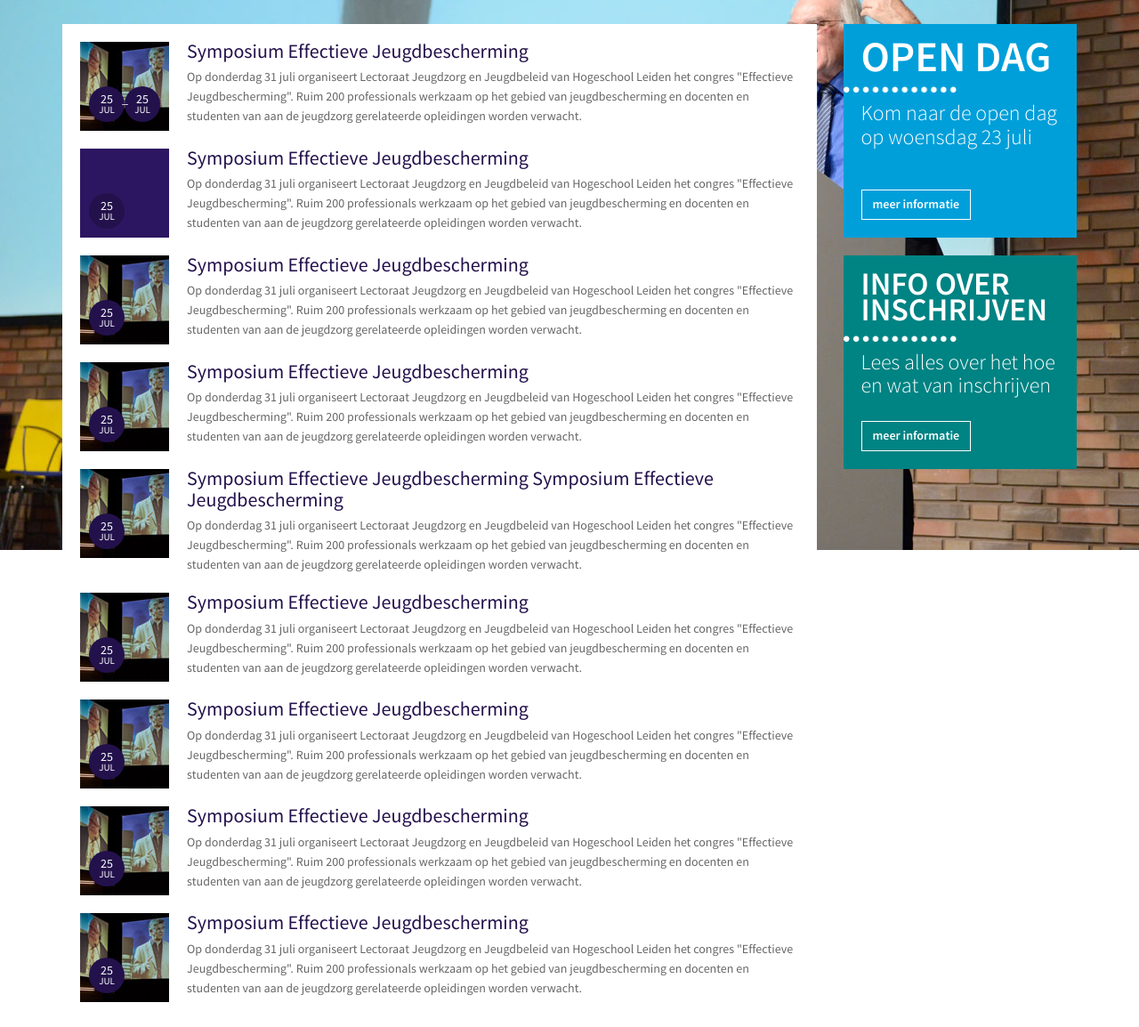
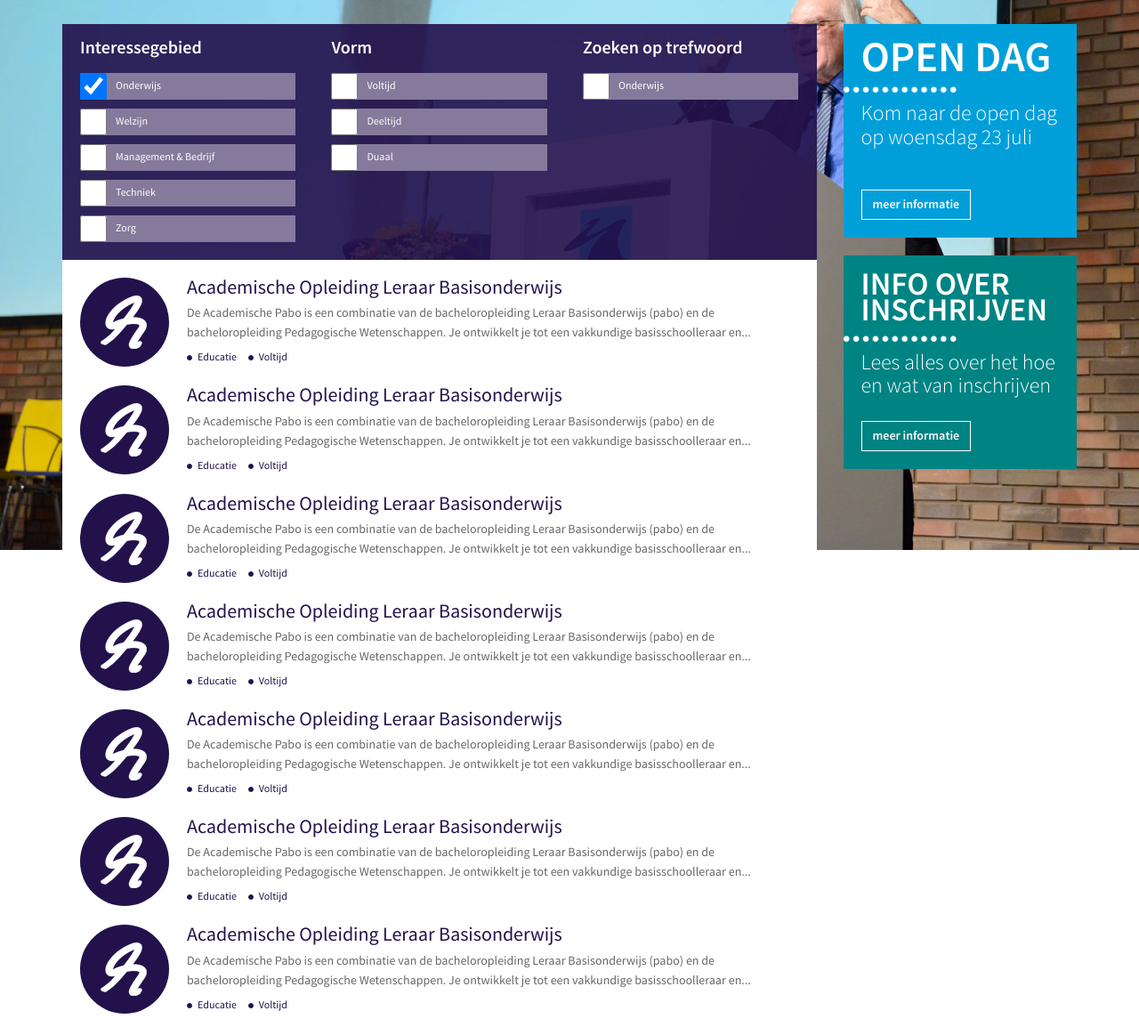
Before and after one commit to HogeschoolLeiden/website_static_html, a plain HTML site: page www/vindjestudie.html in a window 1280 px wide. Shown: the part 161-1315 px from the top of the page at 89% size. Drawn offline with nearby package versions, Linux system fonts and the light colour scheme.

Commit message:
Template vindjestudie (find your study): filter box

```diff
--- a/www/media/css/style.less
+++ b/www/media/css/style.less
@@ -745,6 +745,21 @@ body {
 
           }
 
+          .tags {
+            list-style-type:none;
+            padding:0;
+            margin:5px 0 0 0;
+            li {
+              display:inline;
+              padding-left:12px;
+              background:url("../img/li.png") 0px 5px no-repeat;
+              background-size:6px 6px;
+              font-size:0.857em;
+              color:@paars;
+              margin-right:10px;
+            }
+          }
+
         }
 
         .datum {
@@ -794,6 +809,24 @@ body {
           }
 
         }
+
+        &.study {
+          .media-object {
+            text-align:center;
+            display:flex;
+            .border-radius(50%);
+            background:@paars;
+
+            img {
+              width:auto;
+              height:auto;
+              margin:auto;
+              width:60px;
+              height:60px;
+            }
+          }
+        }
+
       }
 
       .more {
@@ -801,6 +834,80 @@ body {
       }
 
     }
+
+  /* ==========================================================================
+   STUDIEFILTER / vindjestudie
+   ========================================================================== */
+  .studiefilter {
+    background:rgba(35,17,76,0.9);
+
+    .col-md-4 {
+      padding-left:20px;
+      padding-right:20px;
+    }
+
+    h2 {
+      color:#fff;
+      font-size:1.429em;
+      .ss-sb;
+    }
+
+    ul {
+      margin:0 0 20px 0;
+      padding:0;
+      list-style-type:none;
+
+      li {
+        background:darken(@lichtpaars, 25%);
+        height:30px;
+        margin:0 0 10px 0;
+        -webkit-border-top-left-radius: 15px;
+        -webkit-border-bottom-left-radius: 15px;
+        -moz-border-radius-topleft: 15px;
+        -moz-border-radius-bottomleft: 15px;
+        border-top-left-radius: 15px;
+        border-bottom-left-radius: 15px;
+        position:relative;
+        padding-left:40px;
+
+        input {
+          width:30px;
+          height:30px;
+          .border-radius(50%);
+          background:@lichtpaars;
+          margin:0;
+          float:left;
+          position:absolute;
+          z-index:2;
+          left:0;
+          top:0;
+        }
+        label {
+          cursor:pointer;
+          font-size:0.857em;
+          .ss-r;
+          color:#fff;
+          display:block;
+          padding-top:4px;
+
+         &:before {
+           content:"";
+           display:inline-block;
+           width:30px;
+          height:30px;
+          .border-radius(50%);
+          background:@lichtpaars;
+          position:absolute;
+          left:0;
+          top:0;
+          z-index:1;
+         }
+        }
+      }
+    }
+
+  }
+
 
   /* ==========================================================================
    CONTENT / detail pagina
@@ -1703,6 +1810,18 @@ footer {
 
   }
 
+  .studiefilter {
+    .col-sm-6 {
+      width:50%;
+      float:left;
+    }
+    .col-sm-12 {
+      clear:both;
+    }
+
+
+  }
+
 }
 
 @media (max-width:765px) and (orientation:portrait) {
--- a/www/vindjestudie.html
+++ b/www/vindjestudie.html
@@ -325,122 +325,182 @@
 			<div class="row">
 
 				<section class="overzicht col-md-9">
-					<h1 class="hidden">Agenda</h1>
+					<h1 class="hidden">Vind je studie</h1>
+
+				 	<div class="studiefilter clearfix">
+				 		<div class="col-md-4 col-sm-6">
+				 			<h2>Interessegebied</h2>
+				 			<ul>
+				 				<li>
+				 					<input type="checkbox" checked value="onderwijs" name="interssegebied" id="interessegebied-onderwijs"/>
+				 					<label for="interessegebied-onderwijs">Onderwijs</label>
+				 				</li>
+				 				<li>
+				 					<input type="checkbox"  value="social-work-toegepaste-psychologie" name="interssegebied" id="interessegebied-welzijn"/>
+				 					<label for="interessegebied-welzijn">Welzijn</label>
+				 				</li>
+				 				<li>
+				 					<input type="checkbox"  value="management-bedrijf" name="interssegebied" id="interessegebied-management-bedrijf"/>
+				 					<label for="interessegebied-management-bedrijf">Management &amp; Bedrijf</label>
+				 				</li>
+				 				<li>
+				 					<input type="checkbox"  value="techniek" name="interssegebied" id="interessegebied-techniek"/>
+				 					<label for="interessegebied-techniek">Techniek</label>
+				 				</li><li>
+				 					<input type="checkbox"  value="zorg" name="interssegebied" id="interessegebied-zorg"/>
+				 					<label for="interessegebied-zorg">Zorg</label>
+				 				</li>
+				 			</ul>
+				 		</div>
+				 		<div class="col-md-4 col-sm-6">
+				 			<h2>Vorm</h2>
+				 			<ul>
+				 				<li>
+				 					<input type="checkbox"  value="onderwijs" name="vorm" id="vorm-voltijd"/>
+				 					<label for="vorm-voltijd">Voltijd</label>
+				 				</li>
+				 				<li>
+				 					<input type="checkbox"  value="deeltijd" name="vorm" id="vorm-deeltijd"/>
+				 					<label for="vorm-deeltijd">Deeltijd</label>
+				 				</li>
+				 				<li>
+				 					<input type="checkbox"  value="duaal" name="vorm" id="vorm-duaal"/>
+				 					<label for="vorm-duaal">Duaal</label>
+				 				</li>
+				 			</ul>
+				 		</div>
+				 		<div class="col-md-4 col-sm-12">
+				 			<h2>Zoeken op trefwoord</h2>
+				 			<ul>
+				 				<li>
+				 					<input type="checkbox"  value="onderwijs" name="interssegebied" id="interessegebied-onderwijs"/>
+				 					<label for="interessegebied-onderwijs">Onderwijs</label>
+				 				</li>
+				 			</ul>
+				 		</div>
+				 	</div>
 
 					<div class="overzichtlijst">
 
-						<article class="media clearfix">
+						<article class="media clearfix study">
 							<a href="">
 								<!-- afmeting afbeelding: 100x100 -->
 								<figure class="media-object pull-left">
-									<img src="/media/img/agenda-article-2.jpg" alt="Symposium Effectieve Jeugdbescherming">
+									<img src="/media/img/icon-acpa.png" alt="SAcademische Opleiding Leraar Basisonderwijs">
 								</figure>
-								<time datetime="2024-07-25" class="datum start">25 <span>jul</span></time>
-								<time datetime="2024-07-25" class="datum end">25 <span>jul</span></time>
 								<div class="media-body">
-								    <h1 class="media-heading">Symposium Effectieve Jeugdbescherming</h1>
-								    <p>Op donderdag 31 juli organiseert Lectoraat Jeugdzorg en Jeugdbeleid van Hogeschool Leiden het congres "Effectieve Jeugdbescherming". Ruim 200 professionals werkzaam op het gebied van jeugdbescherming en docenten en studenten van aan de jeugdzorg gerelateerde opleidingen worden verwacht.</p>
+								    <h1 class="media-heading">Academische Opleiding Leraar Basisonderwijs</h1>
+								    <p>De Academische Pabo is een combinatie van de bacheloropleiding Leraar Basisonderwijs (pabo) en de bacheloropleiding Pedagogische Wetenschappen. Je ontwikkelt je tot een vakkundige basisschoolleraar en...</p>
+								    <ul class="tags">
+								    	<li>Educatie</li>
+								    	<li>Voltijd</li>
+								    </ul>
 								 </div>
 							 </a>
 						</article>
 
-						<article class="media clearfix">
+						<article class="media clearfix study">
 							<a href="">
 								<!-- afmeting afbeelding: 100x100 -->
 								<figure class="media-object pull-left">
-
+									<img src="/media/img/icon-acpa.png" alt="SAcademische Opleiding Leraar Basisonderwijs">
 								</figure>
-								<time datetime="2024-07-25" class="datum start">25 <span>jul</span></time>
 								<div class="media-body">
-								    <h1 class="media-heading">Symposium Effectieve Jeugdbescherming</h1>
-								    <p>Op donderdag 31 juli organiseert Lectoraat Jeugdzorg en Jeugdbeleid van Hogeschool Leiden het congres "Effectieve Jeugdbescherming". Ruim 200 professionals werkzaam op het gebied van jeugdbescherming en docenten en studenten van aan de jeugdzorg gerelateerde opleidingen worden verwacht.</p>
+								    <h1 class="media-heading">Academische Opleiding Leraar Basisonderwijs</h1>
+								    <p>De Academische Pabo is een combinatie van de bacheloropleiding Leraar Basisonderwijs (pabo) en de bacheloropleiding Pedagogische Wetenschappen. Je ontwikkelt je tot een vakkundige basisschoolleraar en...</p>
+								    <ul class="tags">
+								    	<li>Educatie</li>
+								    	<li>Voltijd</li>
+								    </ul>
 								 </div>
 							 </a>
 						</article>
 
-						<article class="media clearfix">
+						<article class="media clearfix study">
 							<a href="">
 								<!-- afmeting afbeelding: 100x100 -->
-								<img class="media-object pull-left" src="/media/img/agenda-article-2.jpg" alt="Symposium Effectieve Jeugdbescherming">
-								<time datetime="2024-07-25" class="datum start">25 <span>jul</span></time>
+								<figure class="media-object pull-left">
+									<img src="/media/img/icon-acpa.png" alt="SAcademische Opleiding Leraar Basisonderwijs">
+								</figure>
 								<div class="media-body">
-								    <h1 class="media-heading">Symposium Effectieve Jeugdbescherming</h1>
-								    <p>Op donderdag 31 juli organiseert Lectoraat Jeugdzorg en Jeugdbeleid van Hogeschool Leiden het congres "Effectieve Jeugdbescherming". Ruim 200 professionals werkzaam op het gebied van jeugdbescherming en docenten en studenten van aan de jeugdzorg gerelateerde opleidingen worden verwacht.</p>
+								    <h1 class="media-heading">Academische Opleiding Leraar Basisonderwijs</h1>
+								    <p>De Academische Pabo is een combinatie van de bacheloropleiding Leraar Basisonderwijs (pabo) en de bacheloropleiding Pedagogische Wetenschappen. Je ontwikkelt je tot een vakkundige basisschoolleraar en...</p>
+								    <ul class="tags">
+								    	<li>Educatie</li>
+								    	<li>Voltijd</li>
+								    </ul>
 								 </div>
 							 </a>
 						</article>
 
-						<article class="media clearfix">
+						<article class="media clearfix study">
 							<a href="">
 								<!-- afmeting afbeelding: 100x100 -->
-								<img class="media-object pull-left" src="/media/img/agenda-article-2.jpg" alt="Symposium Effectieve Jeugdbescherming">
-								<time datetime="2024-07-25" class="datum start">25 <span>jul</span></time>
+								<figure class="media-object pull-left">
+									<img src="/media/img/icon-acpa.png" alt="SAcademische Opleiding Leraar Basisonderwijs">
+								</figure>
 								<div class="media-body">
-								    <h1 class="media-heading">Symposium Effectieve Jeugdbescherming</h1>
-								    <p>Op donderdag 31 juli organiseert Lectoraat Jeugdzorg en Jeugdbeleid van Hogeschool Leiden het congres "Effectieve Jeugdbescherming". Ruim 200 professionals werkzaam op het gebied van jeugdbescherming en docenten en studenten van aan de jeugdzorg gerelateerde opleidingen worden verwacht.</p>
+								    <h1 class="media-heading">Academische Opleiding Leraar Basisonderwijs</h1>
+								    <p>De Academische Pabo is een combinatie van de bacheloropleiding Leraar Basisonderwijs (pabo) en de bacheloropleiding Pedagogische Wetenschappen. Je ontwikkelt je tot een vakkundige basisschoolleraar en...</p>
+								    <ul class="tags">
+								    	<li>Educatie</li>
+								    	<li>Voltijd</li>
+								    </ul>
 								 </div>
 							 </a>
 						</article>
 
-						<article class="media clearfix">
+						<article class="media clearfix study">
 							<a href="">
 								<!-- afmeting afbeelding: 100x100 -->
-								<img class="media-object pull-left" src="/media/img/agenda-article-2.jpg" alt="Symposium Effectieve Jeugdbescherming">
-								<time datetime="2024-07-25" class="datum start">25 <span>jul</span></time>
+								<figure class="media-object pull-left">
+									<img src="/media/img/icon-acpa.png" alt="SAcademische Opleiding Leraar Basisonderwijs">
+								</figure>
 								<div class="media-body">
-								    <h1 class="media-heading">Symposium Effectieve Jeugdbescherming Symposium Effectieve Jeugdbescherming</h1>
-								    <p>Op donderdag 31 juli organiseert Lectoraat Jeugdzorg en Jeugdbeleid van Hogeschool Leiden het congres "Effectieve Jeugdbescherming". Ruim 200 professionals werkzaam op het gebied van jeugdbescherming en docenten en studenten van aan de jeugdzorg gerelateerde opleidingen worden verwacht.</p>
+								    <h1 class="media-heading">Academische Opleiding Leraar Basisonderwijs</h1>
+								    <p>De Academische Pabo is een combinatie van de bacheloropleiding Leraar Basisonderwijs (pabo) en de bacheloropleiding Pedagogische Wetenschappen. Je ontwikkelt je tot een vakkundige basisschoolleraar en...</p>
+								    <ul class="tags">
+								    	<li>Educatie</li>
+								    	<li>Voltijd</li>
+								    </ul>
 								 </div>
 							 </a>
 						</article>
 
-						<article class="media clearfix">
+						<article class="media clearfix study">
 							<a href="">
 								<!-- afmeting afbeelding: 100x100 -->
-								<img class="media-object pull-left" src="/media/img/agenda-article-2.jpg" alt="Symposium Effectieve Jeugdbescherming">
-								<time datetime="2024-07-25" class="datum start">25 <span>jul</span></time>
+								<figure class="media-object pull-left">
+									<img src="/media/img/icon-acpa.png" alt="SAcademische Opleiding Leraar Basisonderwijs">
+								</figure>
 								<div class="media-body">
-								    <h1 class="media-heading">Symposium Effectieve Jeugdbescherming</h1>
-								    <p>Op donderdag 31 juli organiseert Lectoraat Jeugdzorg en Jeugdbeleid van Hogeschool Leiden het congres "Effectieve Jeugdbescherming". Ruim 200 professionals werkzaam op het gebied van jeugdbescherming en docenten en studenten van aan de jeugdzorg gerelateerde opleidingen worden verwacht.</p>
+								    <h1 class="media-heading">Academische Opleiding Leraar Basisonderwijs</h1>
+								    <p>De Academische Pabo is een combinatie van de bacheloropleiding Leraar Basisonderwijs (pabo) en de bacheloropleiding Pedagogische Wetenschappen. Je ontwikkelt je tot een vakkundige basisschoolleraar en...</p>
+								    <ul class="tags">
+								    	<li>Educatie</li>
+								    	<li>Voltijd</li>
+								    </ul>
 								 </div>
 							 </a>
 						</article>
 
-						<article class="media clearfix">
+						<article class="media clearfix study">
 							<a href="">
 								<!-- afmeting afbeelding: 100x100 -->
-								<img class="media-object pull-left" src="/media/img/agenda-article-2.jpg" alt="Symposium Effectieve Jeugdbescherming">
-								<time datetime="2024-07-25" class="datum start">25 <span>jul</span></time>
+								<figure class="media-object pull-left">
+									<img src="/media/img/icon-acpa.png" alt="SAcademische Opleiding Leraar Basisonderwijs">
+								</figure>
 								<div class="media-body">
-								    <h1 class="media-heading">Symposium Effectieve Jeugdbescherming</h1>
-								    <p>Op donderdag 31 juli organiseert Lectoraat Jeugdzorg en Jeugdbeleid van Hogeschool Leiden het congres "Effectieve Jeugdbescherming". Ruim 200 professionals werkzaam op het gebied van jeugdbescherming en docenten en studenten van aan de jeugdzorg gerelateerde opleidingen worden verwacht.</p>
+								    <h1 class="media-heading">Academische Opleiding Leraar Basisonderwijs</h1>
+								    <p>De Academische Pabo is een combinatie van de bacheloropleiding Leraar Basisonderwijs (pabo) en de bacheloropleiding Pedagogische Wetenschappen. Je ontwikkelt je tot een vakkundige basisschoolleraar en...</p>
+								    <ul class="tags">
+								    	<li>Educatie</li>
+								    	<li>Voltijd</li>
+								    </ul>
 								 </div>
 							 </a>
 						</article>
 
-						<article class="media clearfix">
-							<a href="">
-								<!-- afmeting afbeelding: 100x100 -->
-								<img class="media-object pull-left" src="/media/img/agenda-article-2.jpg" alt="Symposium Effectieve Jeugdbescherming">
-								<time datetime="2024-07-25" class="datum start">25 <span>jul</span></time>
-								<div class="media-body">
-								    <h1 class="media-heading">Symposium Effectieve Jeugdbescherming</h1>
-								    <p>Op donderdag 31 juli organiseert Lectoraat Jeugdzorg en Jeugdbeleid van Hogeschool Leiden het congres "Effectieve Jeugdbescherming". Ruim 200 professionals werkzaam op het gebied van jeugdbescherming en docenten en studenten van aan de jeugdzorg gerelateerde opleidingen worden verwacht.</p>
-								 </div>
-							 </a>
-						</article>
-
-						<article class="media clearfix">
-							<a href="">
-								<!-- afmeting afbeelding: 100x100 -->
-								<img class="media-object pull-left" src="/media/img/agenda-article-2.jpg" alt="Symposium Effectieve Jeugdbescherming">
-								<time datetime="2024-07-25" class="datum start">25 <span>jul</span></time>
-								<div class="media-body">
-								    <h1 class="media-heading">Symposium Effectieve Jeugdbescherming</h1>
-								    <p>Op donderdag 31 juli organiseert Lectoraat Jeugdzorg en Jeugdbeleid van Hogeschool Leiden het congres "Effectieve Jeugdbescherming". Ruim 200 professionals werkzaam op het gebied van jeugdbescherming en docenten en studenten van aan de jeugdzorg gerelateerde opleidingen worden verwacht.</p>
-								 </div>
-							 </a>
-						</article>
 
 					</div>
 				</section>
```
Also changed, not shown: www/media/css/style.css, www/media/img/icon-acpa.png (added), www/media/img/icon-acpa@2x.png (added).
